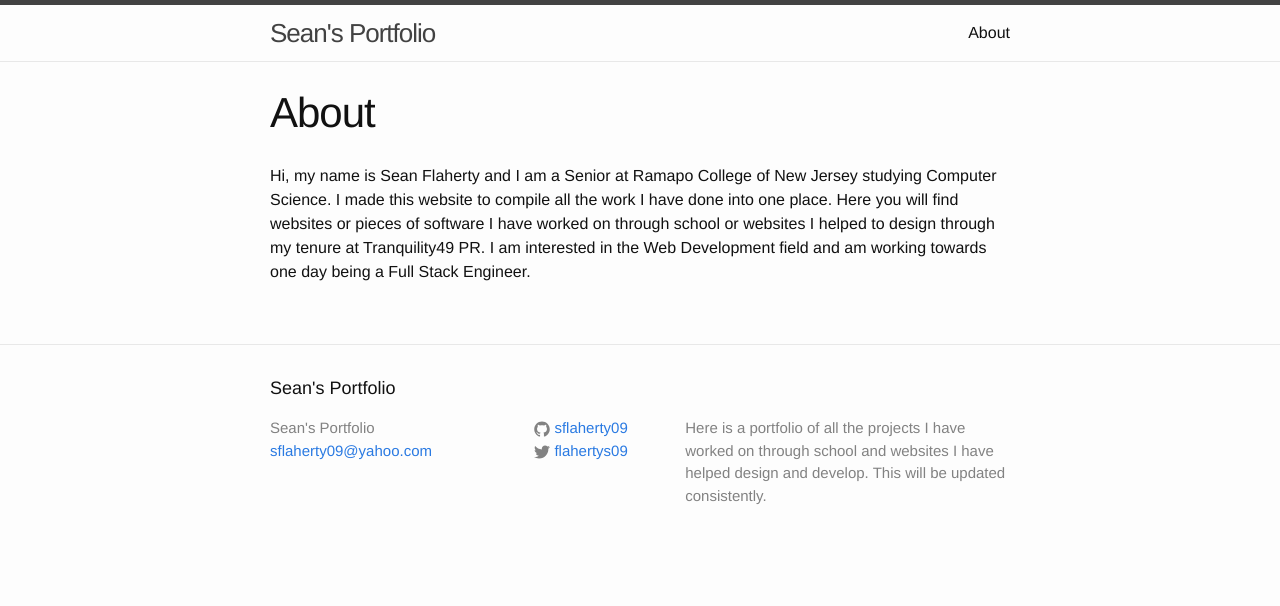
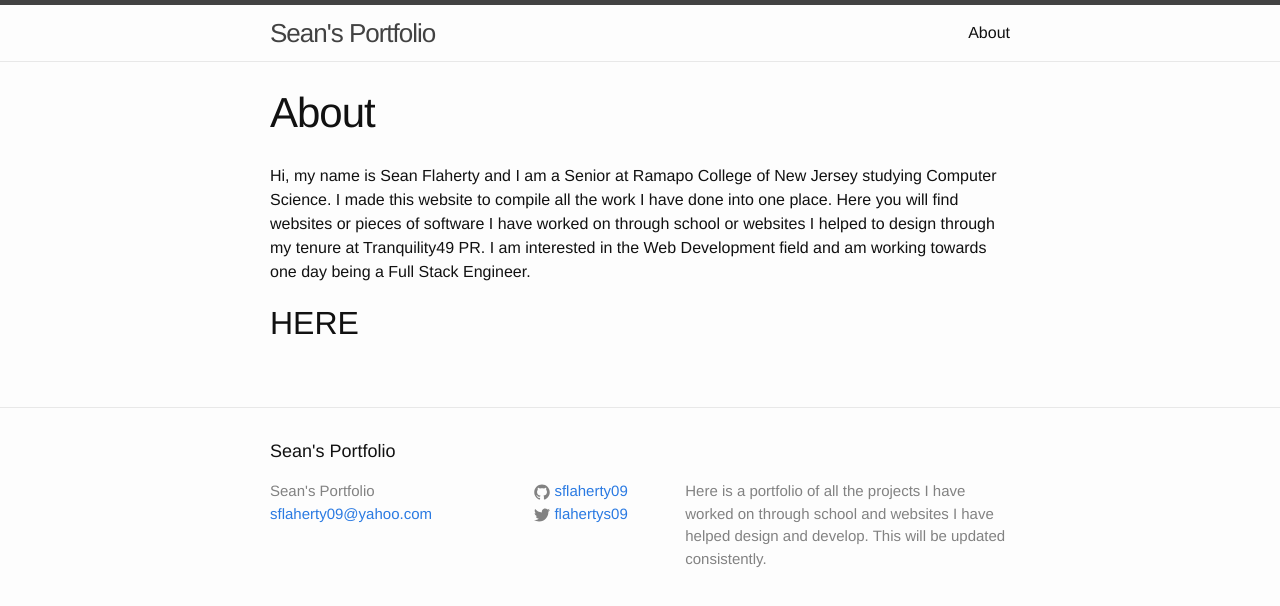
Before and after one commit to sflaherty09/sflaherty09.github.io, a Jekyll site: the page built from about.md, in a window 1280 px wide. Shown: the top 606 px of the page. Built offline with Jekyll 4.4.1, drawn with Linux system fonts in a browser that asks for light colours.

Commit message:
Update about.md

```diff
--- a/about.md
+++ b/about.md
@@ -5,3 +5,10 @@ permalink: /about/
 ---
 
 Hi, my name is Sean Flaherty and I am a Senior at Ramapo College of New Jersey studying Computer Science. I made this website to compile all the work I have done into one place. Here you will find websites or pieces of software I have worked on through school or websites I helped to design through my tenure at Tranquility49 PR. I am interested in the Web Development field and am working towards one day being a Full Stack Engineer.
+
+
+
+
+<div class="new class">
+  <h2>HERE</h2>
+  </div>
```
